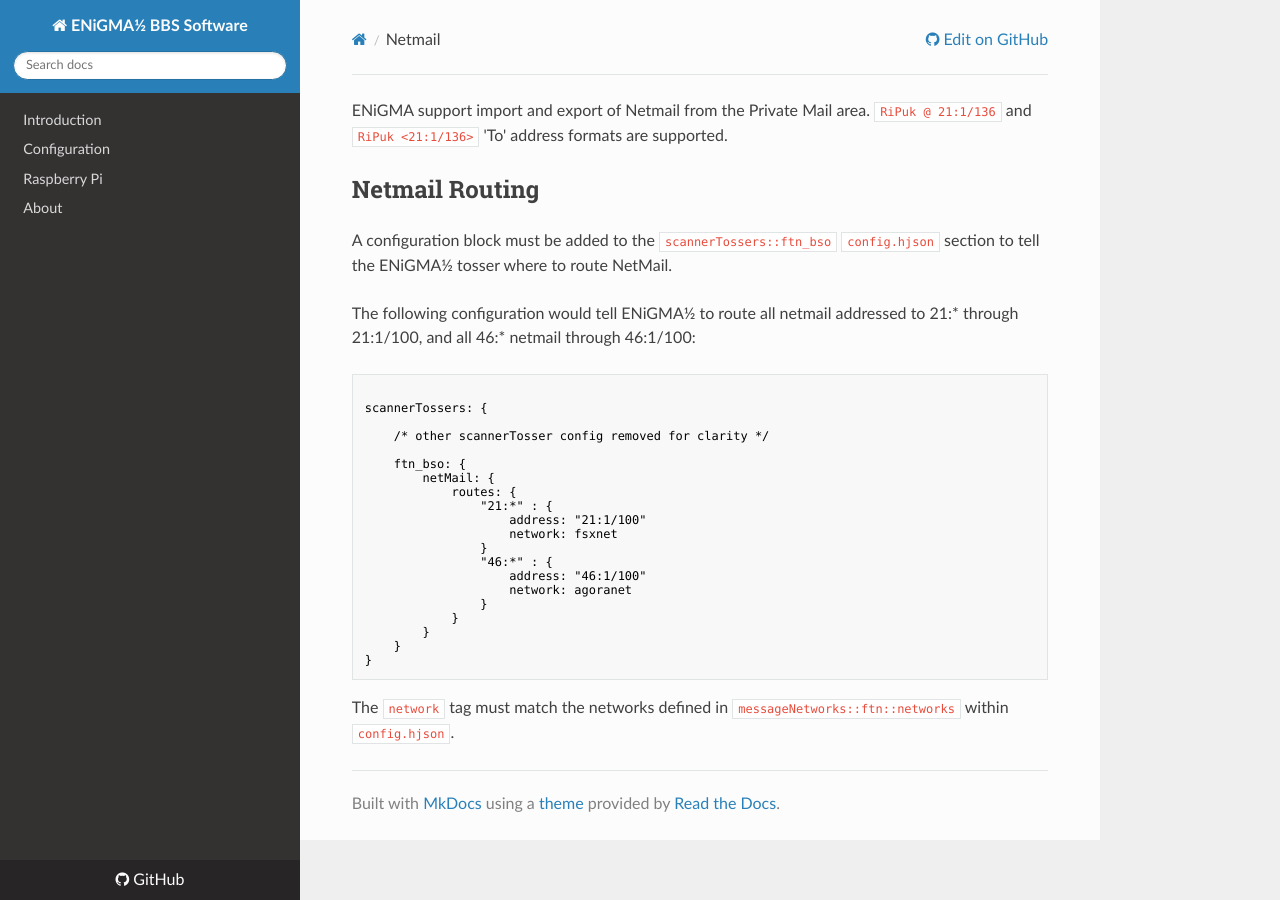
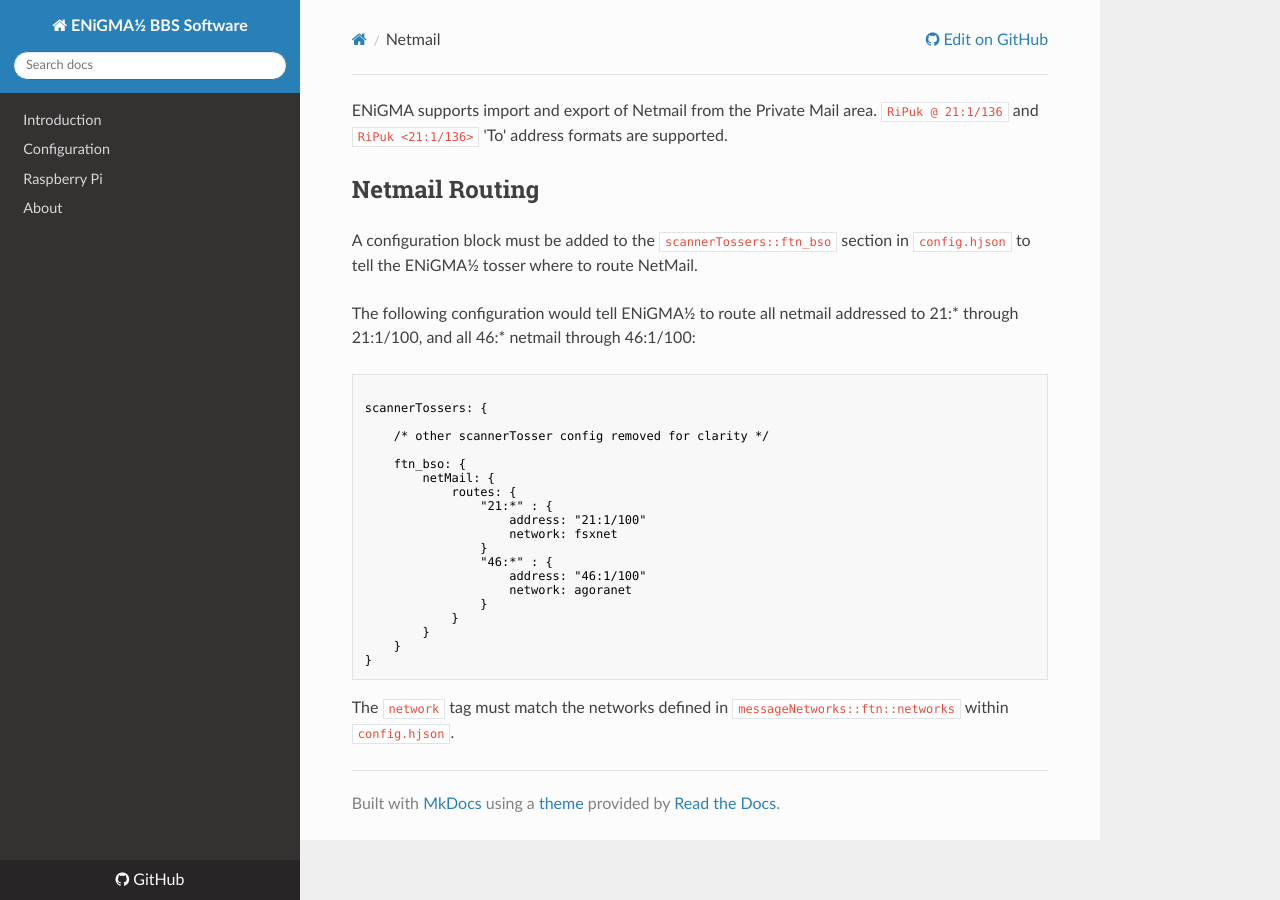
Before and after one commit to NuSkooler/enigma-bbs, an MkDocs documentation site: the page built from docs/_docs/messageareas/netmail.md, in a window 1280 px wide. Built offline with MkDocs 1.6.1, drawn with Linux system fonts in a browser that asks for light colours; nearby versions of some CDN libraries; old or Windows-style settings are respelled for this version of MkDocs.

Commit message:
Textual changes

```diff
--- a/docs/_docs/messageareas/netmail.md
+++ b/docs/_docs/messageareas/netmail.md
@@ -2,11 +2,11 @@
 layout: page
 title: Netmail
 ---
-ENiGMA support import and export of Netmail from the Private Mail area. `RiPuk @ 21:1/136` and `RiPuk <21:1/136>` 'To' address formats are supported.
+ENiGMA supports import and export of Netmail from the Private Mail area. `RiPuk @ 21:1/136` and `RiPuk <21:1/136>` 'To' address formats are supported.
 
 ## Netmail Routing
 
-A configuration block must be added to the `scannerTossers::ftn_bso` `config.hjson` section to tell the ENiGMA½ tosser where to route NetMail.
+A configuration block must be added to the `scannerTossers::ftn_bso` section in `config.hjson` to tell the ENiGMA½ tosser where to route NetMail.
 
 The following configuration would tell ENiGMA½ to route all netmail addressed to 21:* through 21:1/100, and all 46:* netmail through 46:1/100:
 
```
